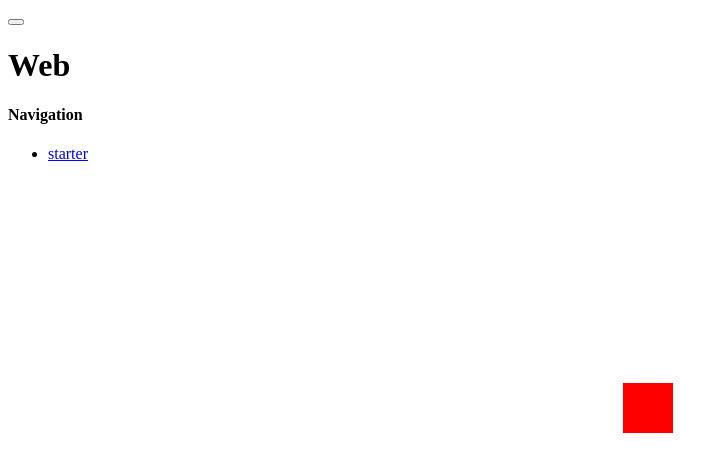
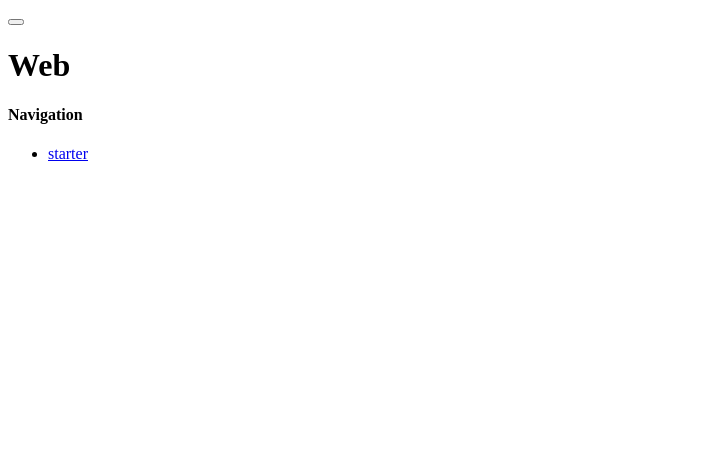
Before and after one commit to davidmottet/R4-JS, a plain HTML site: page index.html in a window 1280 px wide. Shown: the whole page, without its empty margins (0-728 px from the left). Drawn offline with Linux system fonts and the light colour scheme.

Commit message:
index html remove test for endAnimation & add comment for container

```diff
--- a/index.html
+++ b/index.html
@@ -84,9 +84,9 @@
 			<noscript>
 				<link rel="stylesheet" href="styles/main.css" />
 			</noscript>
-			<!-- -->
+			<!-- container for element with main.css -->
 			<div class="container">
-				<div class="testAnimation center"></div>
+
 			</div>
 		</main>
 
```
